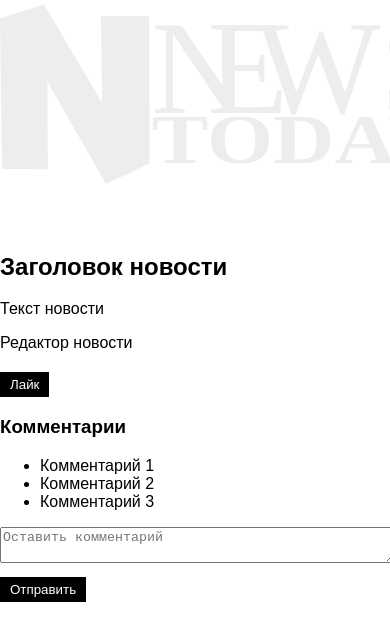
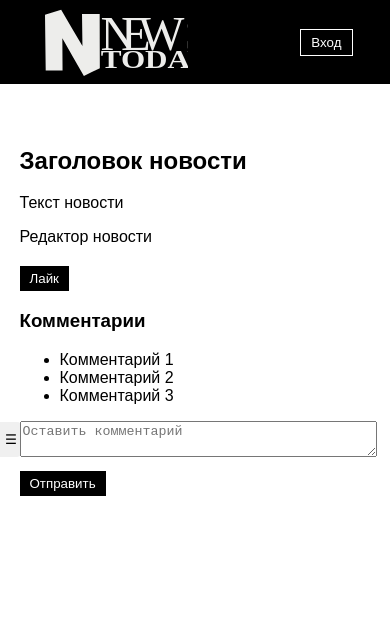
Before and after one commit to demanngel/NewsPortal, a website: page public/news.html in a window 390 px wide. Drawn offline with Linux system fonts and the light colour scheme.

Commit message:
added sidebar to all pages

```diff
--- a/public/category.html
+++ b/public/category.html
@@ -7,20 +7,25 @@
         <link rel="stylesheet" href="styles/styles.css">
     </head>
     <body>
-<header>
-    <div class="logo"><img src="images/logo.svg" alt=""></div>
-    <nav class="navbar">
-        <ul class="menu-items">
-            <!-- Категории новостей -->
-            <li><a href="index.html">Главная</a></li>
+        <header class="header">
+            <div class="menu">
+                <a class="logo-btn" href="index.html"><img class="logo" src="images/logo.svg" alt=""></a>
+                <div><button class="login-btn">Вход</button></div>
+            </div>
+        </header>
+
+        <aside class="sidebar">
+            <button class="sidebar-toggle-btn">&#9776;</button>
+            <h2>Категории</h2>
+            <ul class="category-list">
                 <li><a href="category.html">Политика</a></li>
                 <li><a href="category.html">Спорт</a></li>
                 <li><a href="category.html">Технологии</a></li>
             </ul>
-    </nav>
-    <button class="login-btn">Вход</button>
-</header>
-<main>
+        </aside>
+
+        <main class="main">
+            <div class="main-content">
                 <h1>Новости по категории</h1>
                 <section class="search">
                     <h2>Поиск</h2>
@@ -35,7 +40,8 @@
                         <li><a href="news.html">Заголовок новости 3</a></li>
                     </ul>
                 </section>
+            </div>
         </main>
-<script src="script.js"></script>
+        <script src="scripts/index.js"></script>
     </body>
 </html>
--- a/public/news.html
+++ b/public/news.html
@@ -7,20 +7,25 @@
         <link rel="stylesheet" href="styles/styles.css">
     </head>
     <body>
-<header>
-    <div class="logo"><img src="images/logo.svg" alt=""></div>
-    <nav class="navbar">
-        <ul class="menu-items">
-            <!-- Категории новостей -->
-            <li><a href="index.html">Главная</a></li>
+        <header class="header">
+            <div class="menu">
+                <a class="logo-btn" href="index.html"><img class="logo" src="images/logo.svg" alt=""></a>
+                <div><button class="login-btn">Вход</button></div>
+            </div>
+        </header>
+
+        <aside class="sidebar">
+            <button class="sidebar-toggle-btn">&#9776;</button>
+            <h2>Категории</h2>
+            <ul class="category-list">
                 <li><a href="category.html">Политика</a></li>
                 <li><a href="category.html">Спорт</a></li>
                 <li><a href="category.html">Технологии</a></li>
             </ul>
-    </nav>
-    <button class="login-btn">Вход</button>
-</header>
-<main>
+        </aside>
+
+        <main class="main">
+            <div class="main-content">
                 <section class="news">
                     <h2>Заголовок новости</h2>
                     <p>Текст новости</p>
@@ -37,7 +42,8 @@
                         <button>Отправить</button>
                     </section>
                 </section>
+            </div>
         </main>
-<script src="script.js"></script>
+        <script src="scripts/index.js"></script>
     </body>
 </html>
--- a/public/styles/styles.css
+++ b/public/styles/styles.css
@@ -36,6 +36,12 @@
 
 .logo {
     color: white;
+    height: 100%;
+}
+
+.logo-btn {
+    display: inline-block;
+    cursor: pointer;
     height: 100%;
 }
 
@@ -92,7 +98,7 @@
 }
 
 /* Стили для главной страницы */
-.latest-news {
+.main-content {
     margin-left: 5%;
     margin-right: 5%;
     /*display: flex;
--- a/tsconfig.json
+++ b/tsconfig.json
@@ -5,6 +5,8 @@
     "esModuleInterop": true,
     "forceConsistentCasingInFileNames": true,
     "strict": true,
-    "skipLibCheck": true
+    "skipLibCheck": true,
+    "experimentalDecorators": true,
+    "emitDecoratorMetadata": true
   }
 }
```
Also changed, not shown: public/index.html (+8 -4 lines), 1 other file. Lines whose indentation alone changed are shown as unchanged.
